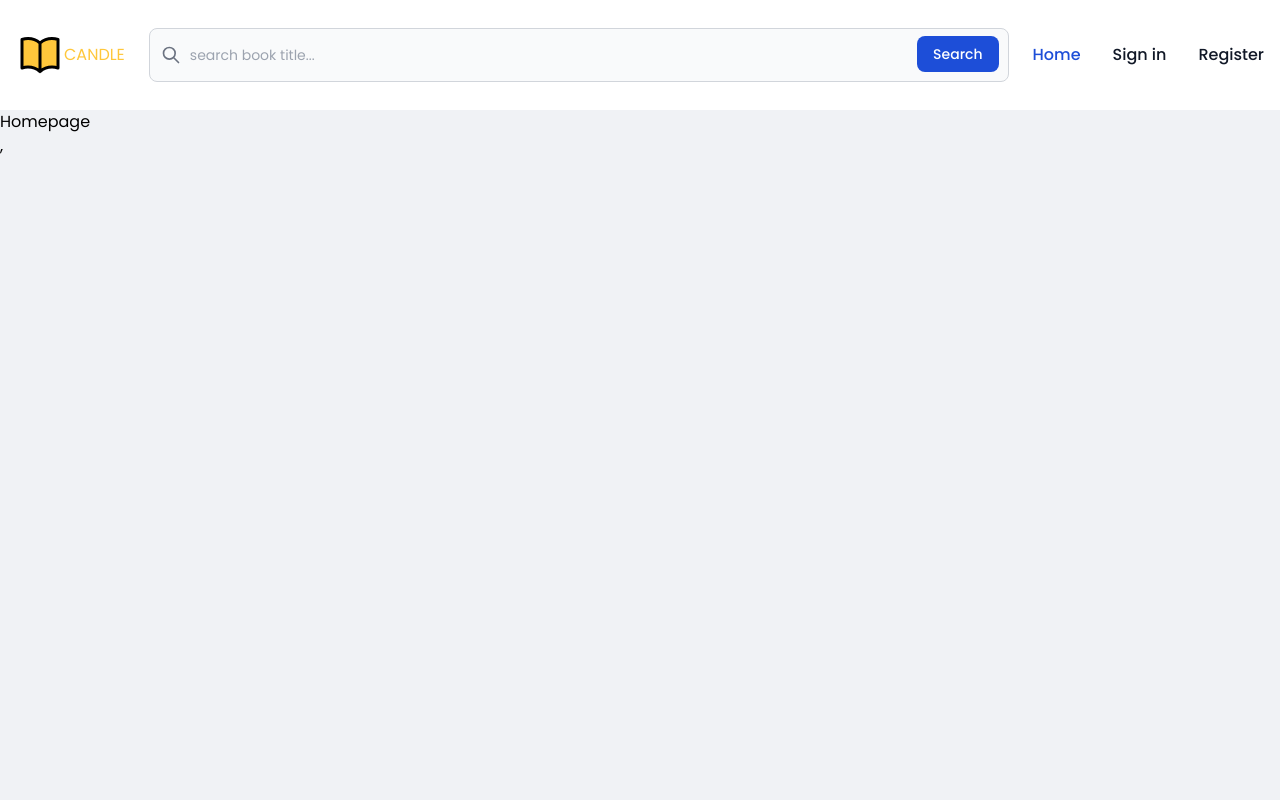
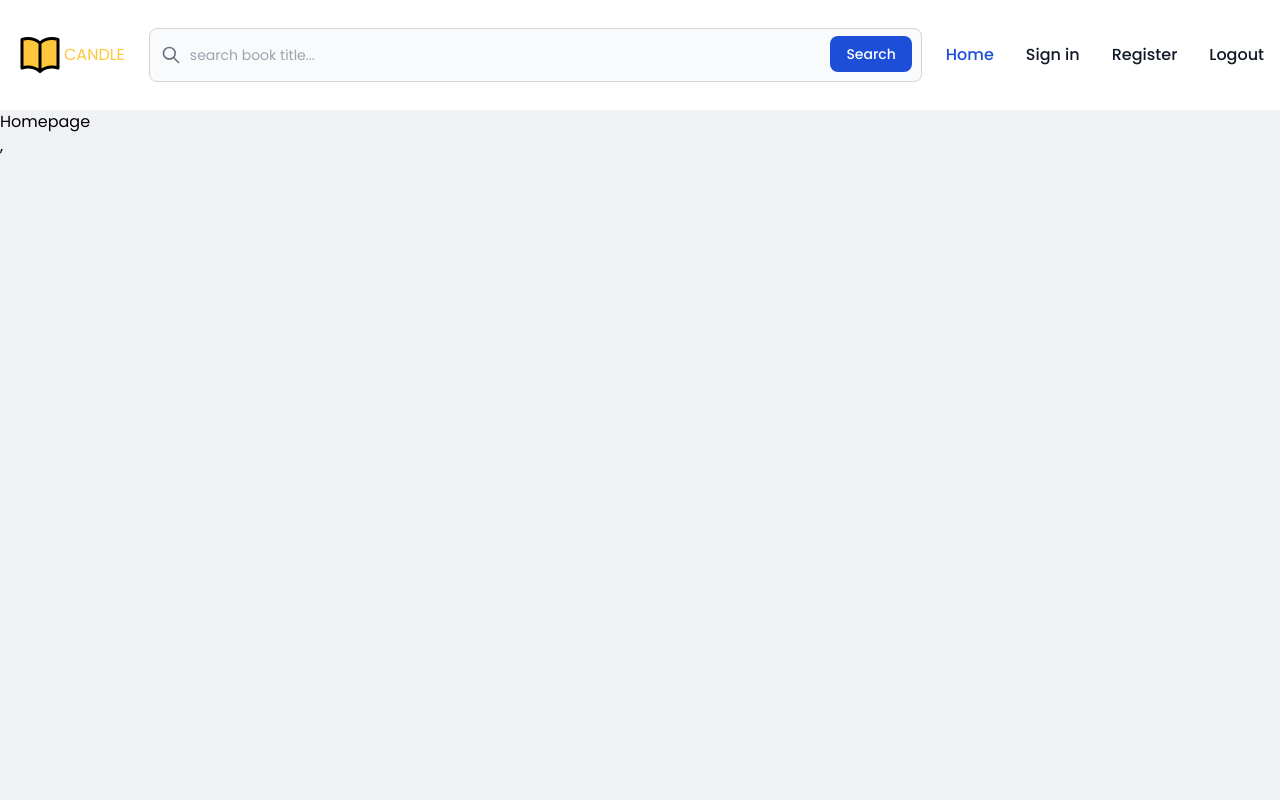
Before and after one commit to Night-of-Serenity/Candle_bookstore-frontend, a React (Vite) app: page / in a window 1280 px wide. Shown: the top 800 px of the page. Built offline with nearby package versions, Linux system fonts and the light colour scheme.

Commit message:
make logout feature

```diff
--- a/src/layouts/Header.jsx
+++ b/src/layouts/Header.jsx
@@ -1,8 +1,11 @@
 import { Link } from "react-router-dom";
 import Searchbar from "../components/Searchbar";
 import { BookIcon } from "../icons";
+import { useDispatch } from "react-redux";
+import { logoutAsync } from "../store/slices/authSlice";
 
 export default function Headers() {
+  const dispatch = useDispatch();
   return (
     <nav className="bg-white border-gray-200 dark:bg-gray-900">
       <div className="max-w-screen-xl flex flex-wrap items-center justify-between mx-auto p-4">
@@ -65,6 +68,16 @@ export default function Headers() {
                 Register
               </Link>
             </li>
+            <li>
+              <button
+                to="/logout"
+                href="#"
+                className="block py-2 pl-3 pr-4 text-gray-900 rounded hover:bg-gray-100 md:hover:bg-transparent md:border-0 md:hover:text-blue-700 md:p-0 dark:text-white md:dark:hover:text-blue-500 dark:hover:bg-gray-700 dark:hover:text-white md:dark:hover:bg-transparent"
+                onClick={() => dispatch(logoutAsync())}
+              >
+                Logout
+              </button>
+            </li>
           </ul>
         </div>
       </div>
--- a/src/store/slices/authSlice.js
+++ b/src/store/slices/authSlice.js
@@ -1,6 +1,6 @@
 import { createSlice, createAsyncThunk } from "@reduxjs/toolkit";
 import * as AuthApi from "../../api/auth-api";
-import { setAccessToken } from "../../utils/localstorage";
+import { removeAccessToken, setAccessToken } from "../../utils/localstorage";
 
 const initialState = {
   isAuthenticated: false,
@@ -52,6 +52,17 @@ export const fetchMeAsync = createAsyncThunk(
   }
 );
 
+export const logoutAsync = createAsyncThunk(
+  "auth/logout",
+  async (_, thunkApi) => {
+    try {
+      removeAccessToken();
+    } catch (err) {
+      return thunkApi.rejectWithValue(err.response.data.message);
+    }
+  }
+);
+
 const authSlice = createSlice({
   name: "auth",
   initialState,
@@ -81,6 +92,12 @@ const authSlice = createSlice({
         }
         state.user = action.payload;
         console.log(action.payload);
+      })
+      .addCase(logoutAsync.fulfilled, (state, action) => {
+        state.isAuthenticated = false;
+        state.isAdmin = false;
+        state.user = null;
+        console.log(action.payload);
       }),
 });
 
```
Also changed, not shown: src/routes/authUserRoutes.jsx (+2 -10 lines).
